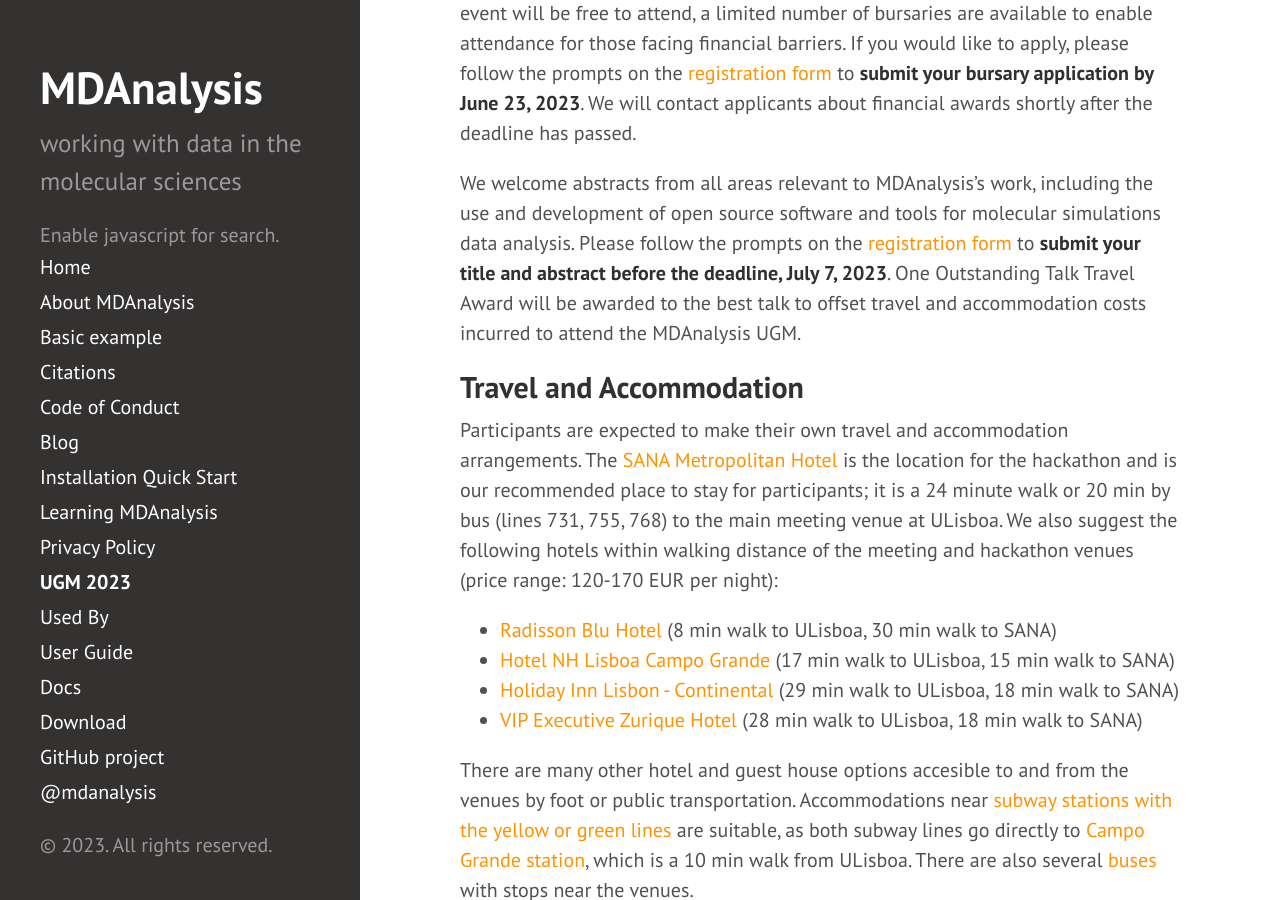
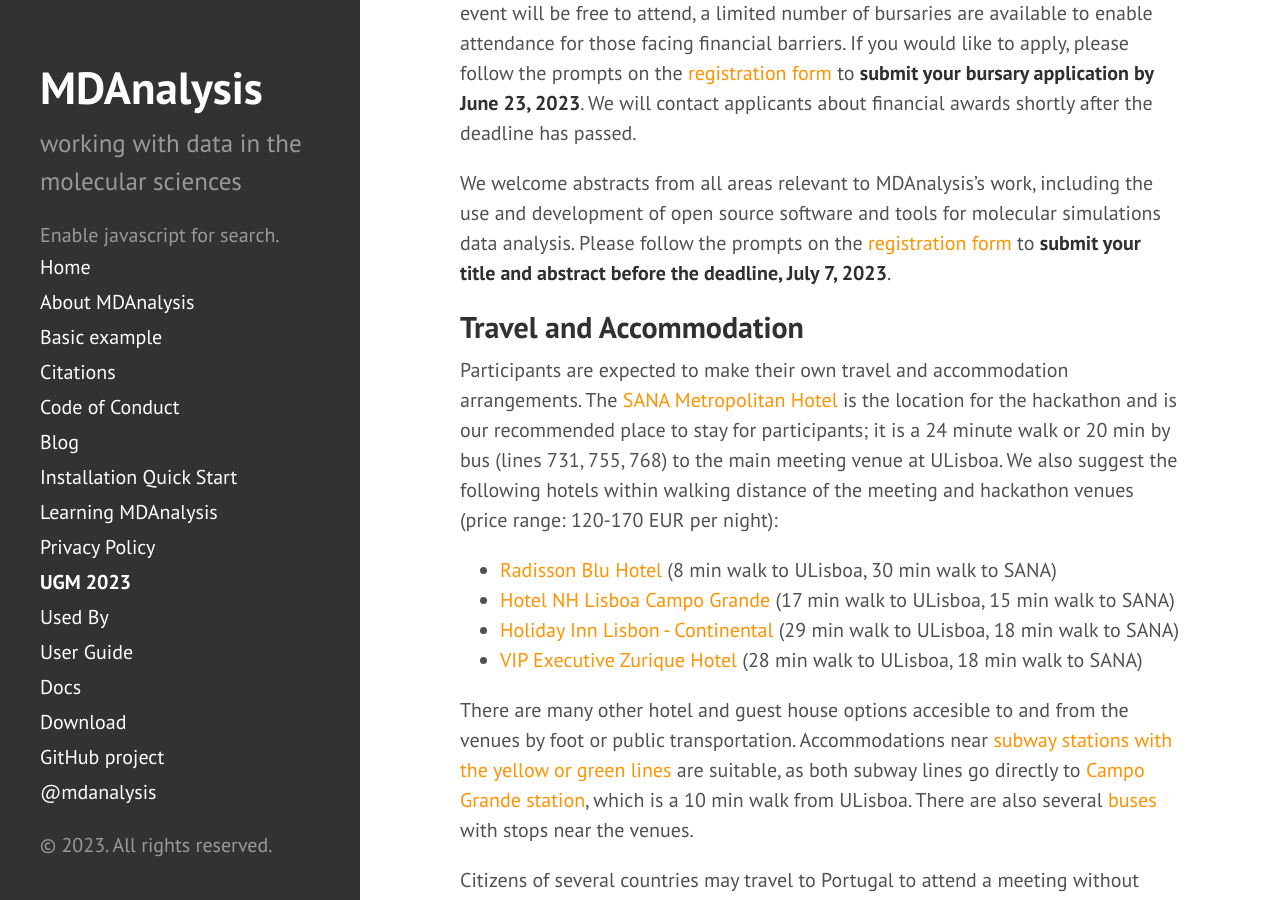
Before and after one commit to MDAnalysis/MDAnalysis.github.io, a Jekyll site: the page built from pages/ugm2023.md, in a window 1280 px wide and 900 px high, scrolled down 2895 px. Built offline with Jekyll 4.4.1, drawn with Linux system fonts in a browser that asks for light colours; comment, search, counter and statistics services are not loaded.

Commit message:
Remove best talk travel award

```diff
--- a/pages/ugm2023.md
+++ b/pages/ugm2023.md
@@ -57,7 +57,7 @@ A draft agenda will be announced soon.
 
 MDAnalysis strives to be a diverse and welcoming community for all. While the event will be free to attend, a limited number of bursaries are available to enable attendance for those facing financial barriers. If you would like to apply, please follow the prompts on the [registration form][eventbrite] to **submit your bursary application by June 23, 2023**. We will contact applicants about financial awards shortly after the deadline has passed.
 
-We welcome abstracts from all areas relevant to MDAnalysis's work, including the use and development of open source software and tools for molecular simulations data analysis. Please follow the prompts on the [registration form][eventbrite] to **submit your title and abstract before the deadline, July 7, 2023**. One Outstanding Talk Travel Award will be awarded to the best talk to offset travel and accommodation costs incurred to attend the MDAnalysis UGM.
+We welcome abstracts from all areas relevant to MDAnalysis's work, including the use and development of open source software and tools for molecular simulations data analysis. Please follow the prompts on the [registration form][eventbrite] to **submit your title and abstract before the deadline, July 7, 2023**.
 
 ## Travel and Accommodation
 Participants are expected to make their own travel and accommodation arrangements. The [SANA Metropolitan Hotel][sana] is the location for the hackathon and is our recommended place to stay for participants; it is a 24 minute walk or 20 min by bus (lines 731, 755, 768) to the main meeting venue at ULisboa. We also suggest the following hotels within walking distance of the meeting and hackathon venues (price range: 120-170 EUR per night):
```
